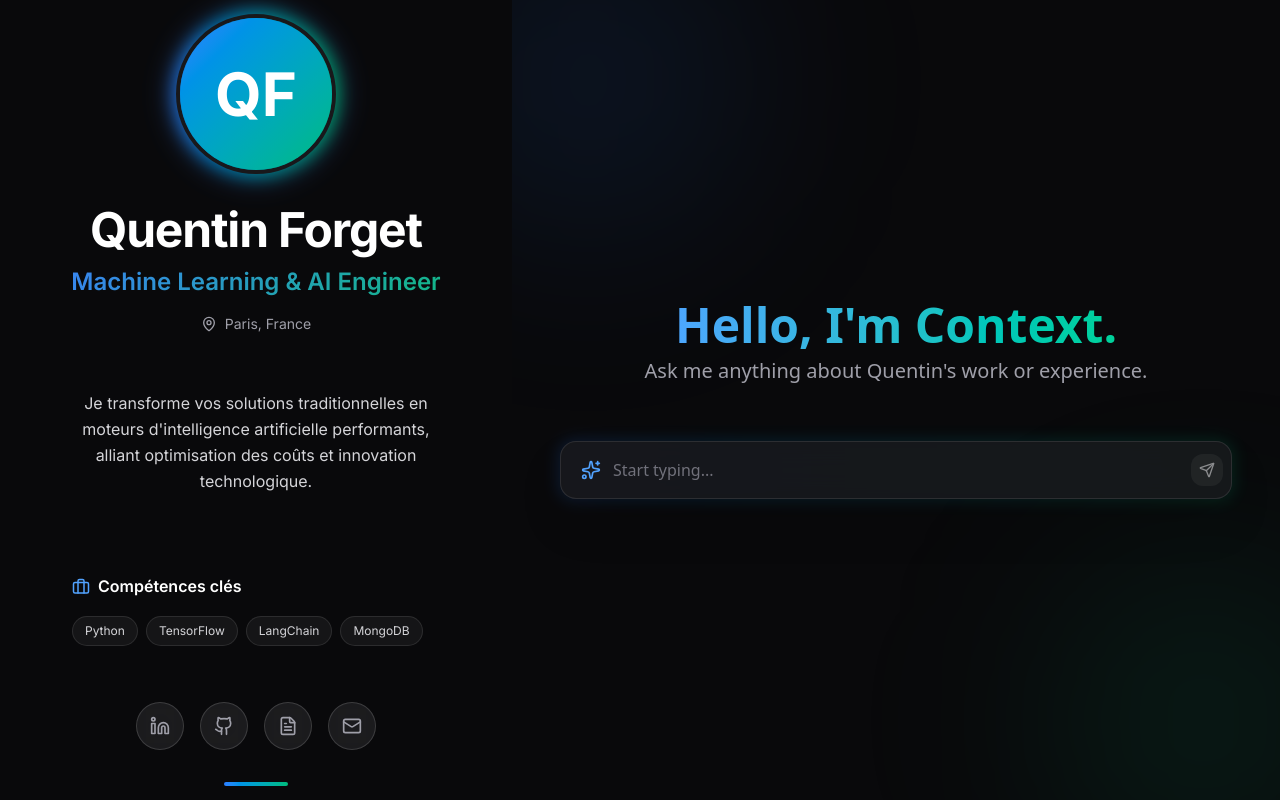
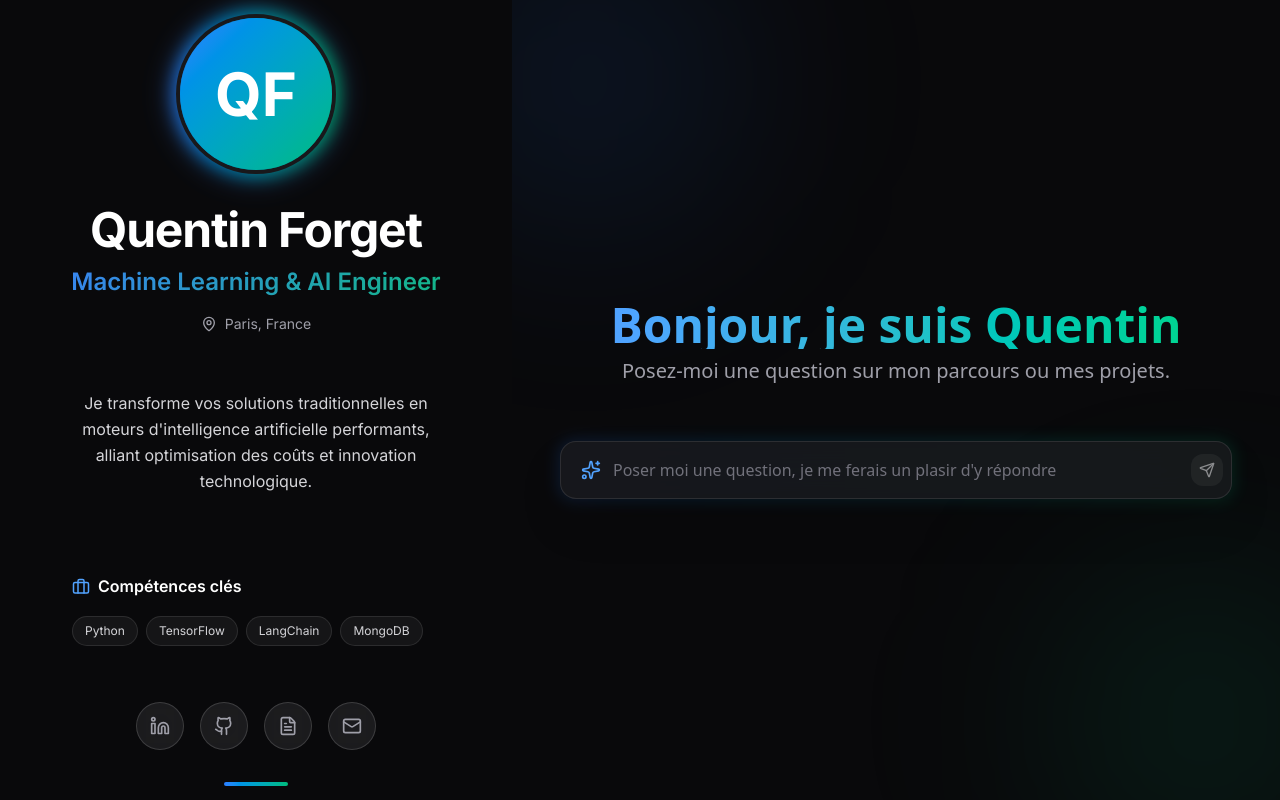
Before and after one commit to TwingzChenou/CV-Agent, a Next.js app in the folder frontend/: page / in a window 1280 px wide. Built offline with nearby package versions, Linux system fonts and the light colour scheme.

Commit message:
Chnagement visuel

```diff
--- a/frontend/src/app/page.tsx
+++ b/frontend/src/app/page.tsx
@@ -1,4 +1,4 @@
-import Sidebar from '@/components/Sidebar'; // Assurez-vous d'avoir renommé Sidecar.tsx
+import Sidebar from '@/components/Sidebar';
 import ChatInterface from '@/components/ChatInterface';
 
 export default function Home() {
--- a/frontend/src/components/ChatInterface.tsx
+++ b/frontend/src/components/ChatInterface.tsx
@@ -97,10 +97,10 @@ export default function ChatInterface() {
                             className="text-center space-y-2 mb-8"
                         >
                             <h1 className="text-4xl md:text-5xl font-bold bg-clip-text text-transparent bg-gradient-to-r from-blue-400 to-emerald-400">
-                                Hello, I&apos;m Context.
+                                Bonjour, je suis Quentin
                             </h1>
                             <p className="text-zinc-400 text-lg md:text-xl">
-                                Ask me anything about Quentin&apos;s work or experience.
+                                Posez-moi une question sur mon parcours ou mes projets.
                             </p>
                         </motion.div>
                     )}
@@ -114,7 +114,7 @@ export default function ChatInterface() {
                                     type="text"
                                     value={inputValue}
                                     onChange={(e) => setInputValue(e.target.value)}
-                                    placeholder="Start typing..."
+                                    placeholder="Poser moi une question, je me ferais un plasir d'y répondre"
                                     className="flex-1 bg-transparent border-none outline-none text-white placeholder-zinc-500 h-10"
                                     autoFocus
                                     suppressHydrationWarning={true}
--- a/frontend/src/components/ChatWidget.tsx
+++ b/frontend/src/components/ChatWidget.tsx
@@ -3,7 +3,7 @@
 import React, { useState, useEffect, useRef } from 'react';
 import { MessageCircle, X, Send, Loader2, User, Bot } from 'lucide-react';
 import ReactMarkdown from 'react-markdown';
-import { useChat } from '@/hooks/useChat'; // 👈 On importe le moteur
+import { useChat } from '@/hooks/useChat';
 
 const ChatWidget = () => {
     const [isOpen, setIsOpen] = useState(false);
@@ -71,8 +71,8 @@ const ChatWidget = () => {
                                 </div>
 
                                 <div className={`max-w-[85%] rounded-2xl p-3 text-sm leading-relaxed ${msg.role === 'user'
-                                        ? 'bg-blue-600 text-white rounded-tr-sm'
-                                        : 'bg-zinc-800 text-zinc-200 border border-zinc-700 rounded-tl-sm'
+                                    ? 'bg-blue-600 text-white rounded-tr-sm'
+                                    : 'bg-zinc-800 text-zinc-200 border border-zinc-700 rounded-tl-sm'
                                     }`}>
                                     <ReactMarkdown>{msg.content}</ReactMarkdown>
                                 </div>
```
